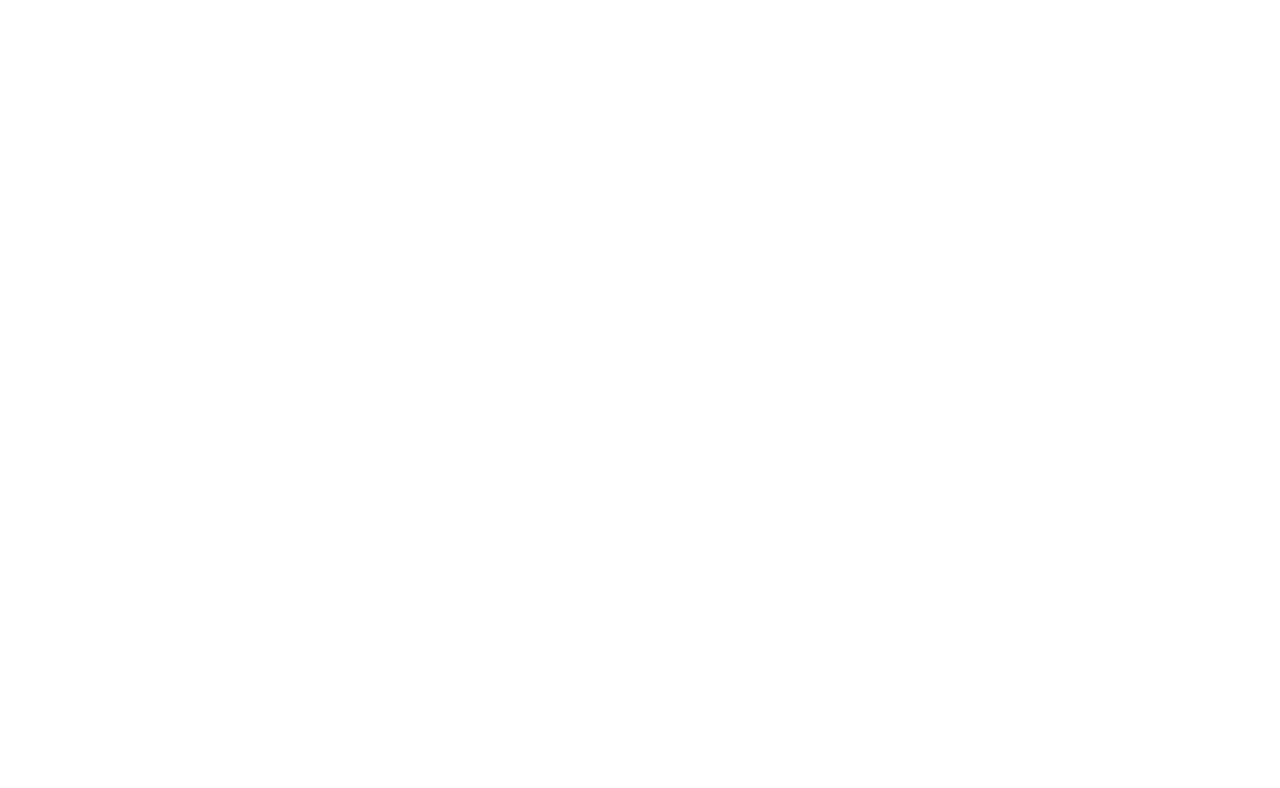
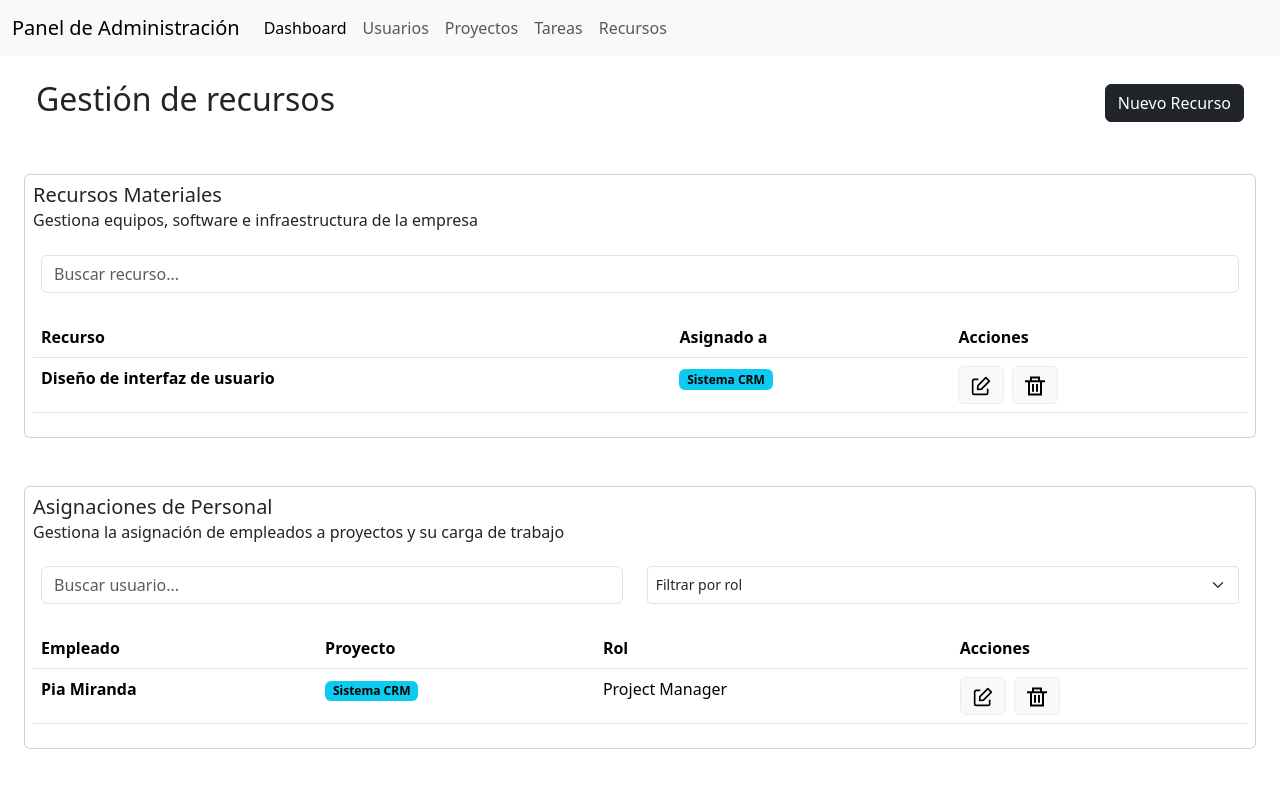
Before and after one commit to MartinPPY/Gesti-n-Empresarial, an Angular app: page /admin/resources in a window 1280 px wide. Before the commit this address led to /. Shown: the top 788 px of the page. Built offline with nearby package versions, Linux system fonts and the light colour scheme.

Commit message:
creacion de la vista de admin finalizada

```diff
--- a/src/app/admin/admin.html
+++ b/src/app/admin/admin.html
@@ -17,10 +17,10 @@
                     <a class="nav-link" routerLink="/admin/projects">Proyectos</a>
                 </li>
                 <li class="nav-item">
-                    <a class="nav-link" href="#">Tareas</a>
+                    <a class="nav-link" routerLink="/admin/tasks">Tareas</a>
                 </li>
                 <li class="nav-item">
-                    <a class="nav-link" href="#">Recursos</a>
+                    <a class="nav-link" routerLink="/admin/resources">Recursos</a>
                 </li>
             </ul>
         </div>
--- /dev/null
+++ b/src/app/admin/components/resources/resources.html
@@ -0,0 +1,100 @@
+<main class="container-fluid">
+    <section class="row p-4">
+        <article class="col d-flex align-items-center">
+            <h2>Gestión de recursos</h2>
+        </article>
+
+        <article class="col-6 col-lg-3 d-flex justify-content-end align-items-center">
+            <a class="btn btn-dark">Nuevo Recurso</a>
+        </article>
+    </section>
+</main>
+
+<main class="container-fluid">
+    <section class="row p-4">
+        <article class="col-lg card p-2">
+            <h5 class="card-title">Recursos Materiales</h5>
+            <h6 class="card-subtitle">Gestiona equipos, software e infraestructura de la empresa</h6>
+            <form class="mt-3 p-2 d-flex gap-4">
+
+                <input type="text" class="form-control mb-3" placeholder="Buscar recurso...">
+
+            </form>
+            <div class="table-responsive">
+                <table class="table table-hover">
+                    <thead>
+                        <tr>
+                            <th scope="col">Recurso</th>
+                            <th scope="col">Asignado a</th>
+                            <th scope="col">Acciones</th>
+                        </tr>
+                    </thead>
+                    <tbody>
+                        <tr>
+                            <th scope="row">Diseño de interfaz de usuario</th>
+                            <td><span class="badge text-bg-info">Sistema CRM</span></td>
+                            <td>
+                                <div class="d-flex gap-2">
+                                    <a class="btn btn-light border border-light-subtle"><img
+                                            src="/assets/icons/edit.svg" width="20"></a>
+                                    <a class="btn btn-light border border-light-subtle"> <img
+                                            src="/assets/icons/delete.svg" width="20"> </a>
+                                </div>
+                            </td>
+                        </tr>
+                    </tbody>
+                </table>
+            </div>
+
+        </article>
+    </section>
+</main>
+
+<main class="container-fluid">
+    <section class="row p-4">
+        <article class="col-lg card p-2">
+            <h5 class="card-title">Asignaciones de Personal</h5>
+            <h6 class="card-subtitle">Gestiona la asignación de empleados a proyectos y su carga de trabajo</h6>
+            <form class="mt-3 p-2 d-flex gap-4">
+
+                <input type="text" class="form-control mb-3" placeholder="Buscar usuario...">
+
+                <select class="form-select form-select-sm mb-3" aria-label=".form-select-sm example">
+                    <option selected>Filtrar por rol</option>
+                    <option value="1">Administrador</option>
+                    <option value="2">Empleado</option>
+                    <option value="3">Cliente</option>
+                </select>
+
+            </form>
+            <div class="table-responsive">
+                <table class="table table-hover">
+                    <thead>
+                        <tr>
+                            <th scope="col">Empleado</th>
+                            <th scope="col">Proyecto</th>
+                            <th scope="col">Rol</th>
+                            <th scope="col">Acciones</th>
+                        </tr>
+                    </thead>
+                    <tbody>
+                        <tr>
+                            <th scope="row">Pia Miranda</th>
+                            <td><span class="badge text-bg-info">Sistema CRM</span></td>
+                            <td>Project Manager</td>
+                            <td>
+                                <div class="d-flex gap-2">
+                                    <a class="btn btn-light border border-light-subtle"><img
+                                            src="/assets/icons/edit.svg" width="20"></a>
+                                    <a class="btn btn-light border border-light-subtle"> <img
+                                            src="/assets/icons/delete.svg" width="20"> </a>
+                                </div>
+                            </td>
+                        </tr>
+                    </tbody>
+                </table>
+            </div>
+
+        </article>
+    </section>
+</main>
--- /dev/null
+++ b/src/app/admin/components/task/task.html
@@ -0,0 +1,70 @@
+<main class="container-fluid">
+    <section class="row p-4">
+        <article class="col d-flex align-items-center">
+            <h2>Gestión de tareas</h2>
+        </article>
+
+        <article class="col-6 col-lg-3 d-flex justify-content-end align-items-center">
+            <a class="btn btn-dark">Nueva tarea</a>
+        </article>
+    </section>
+</main>
+
+<main class="container-fluid">
+    <section class="row p-4">
+        <article class="col-lg card p-2">
+            <h5 class="card-title">Lista de tareas</h5>
+            <h6 class="card-subtitle">Gestiona todas las tareas asignadas en los proyectos</h6>
+            <form class="mt-3 p-2 d-flex gap-4">
+
+                <input type="text" class="form-control mb-3" placeholder="Buscar usuario...">
+
+                <select class="form-select form-select-sm mb-3" aria-label=".form-select-sm example">
+                    <option selected>Filtrar por estado</option>
+                    <option value="1">Administrador</option>
+                    <option value="2">Empleado</option>
+                    <option value="3">Cliente</option>
+                </select>
+
+                <select class="form-select form-select-sm mb-3" aria-label=".form-select-sm example">
+                    <option selected>Filtrar por prioridad</option>
+                    <option value="1">Administrador</option>
+                    <option value="2">Empleado</option>
+                    <option value="3">Cliente</option>
+                </select>
+            </form>
+            <div class="table-responsive">
+                <table class="table table-hover">
+                    <thead>
+                        <tr>
+                            <th scope="col">Tarea</th>
+                            <th scope="col">Proyecto</th>
+                            <th scope="col">Asignado</th>
+                            <th scope="col">Prioridad</th>
+                            <th scope="col">Estado</th>
+                            <th scope="col">Acciones</th>
+                        </tr>
+                    </thead>
+                    <tbody>
+                        <tr>
+                            <th scope="row">Diseño de interfaz de usuario</th>
+                            <td><span class="badge text-bg-info">Sistema CRM</span></td>
+                            <td>Pia Miranda</td>
+                            <td><span class="badge text-bg-danger">Alta</span></td>
+                            <td><span class="badge text-bg-danger">No completada</span></td>
+                            <td>
+                                <div class="d-flex gap-2">
+                                    <a class="btn btn-light border border-light-subtle"><img
+                                            src="/assets/icons/edit.svg" width="20"></a>
+                                    <a class="btn btn-light border border-light-subtle"> <img
+                                            src="/assets/icons/delete.svg" width="20"> </a>
+                                </div>
+                            </td>
+                        </tr>
+                    </tbody>
+                </table>
+            </div>
+
+        </article>
+    </section>
+</main>
--- a/src/app/app.routes.ts
+++ b/src/app/app.routes.ts
@@ -5,6 +5,8 @@
 import { Dashboard } from './admin/components/dashboard/dashboard';
 import { Users } from './admin/components/users/users';
 import { Projects } from './admin/components/projects/projects';
+import { Task } from './admin/components/task/task';
+import { Resources } from './admin/components/resources/resources';
 
 
 export const routes: Routes = [
@@ -19,7 +21,9 @@
             { path: '', redirectTo: 'dashboard', pathMatch: 'full' },
             { path: 'dashboard', component: Dashboard },
             { path: 'users', component: Users },
-            {path:'projects',component:Projects}
+            { path: 'projects', component: Projects },
+            { path: 'tasks', component: Task },
+            { path: 'resources',component: Resources}
         ]
     }
 ];
```
Also changed, not shown: src/app/admin/components/resources/resources.ts (added, +11 -0 lines), src/app/admin/components/task/task.ts (added, +11 -0 lines), src/app/admin/components/resources/resources.scss (added), src/app/admin/components/task/task.scss (added), 2 other files (tests, documents, lock files or other folders).
